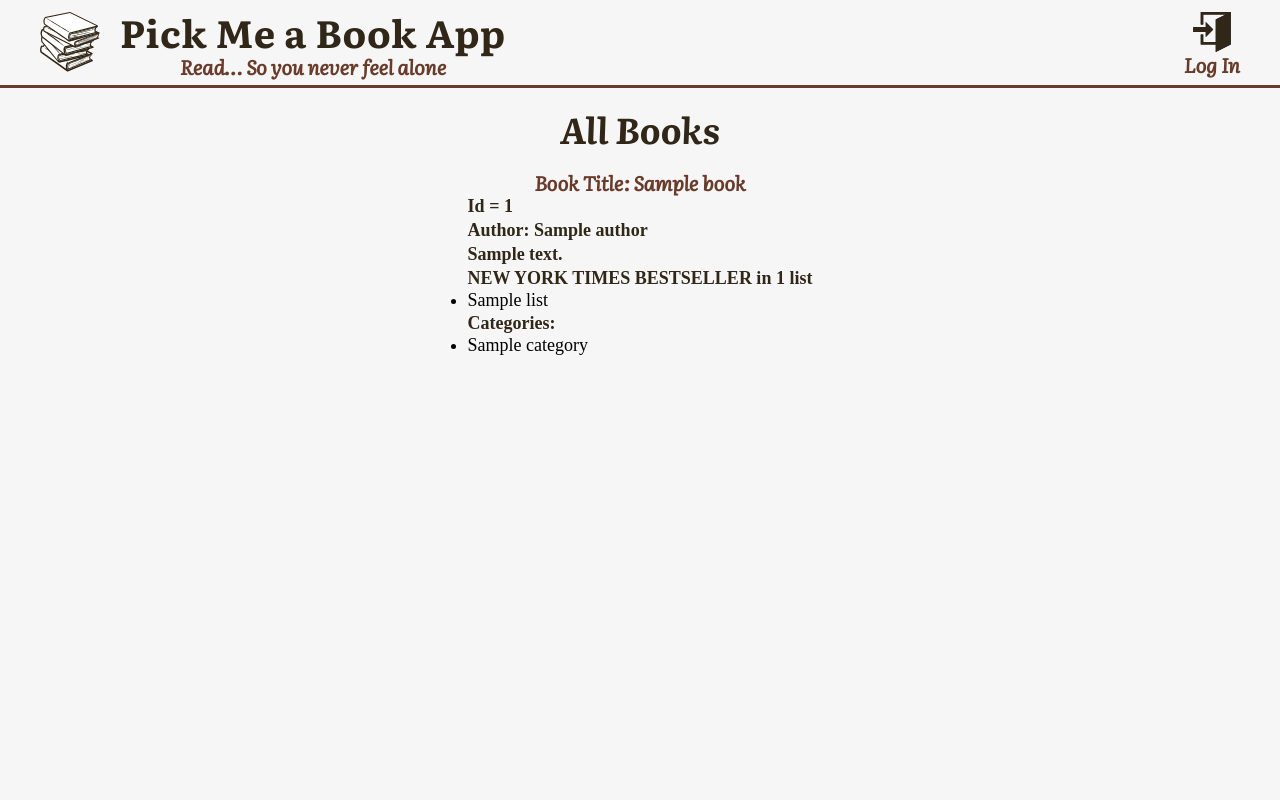
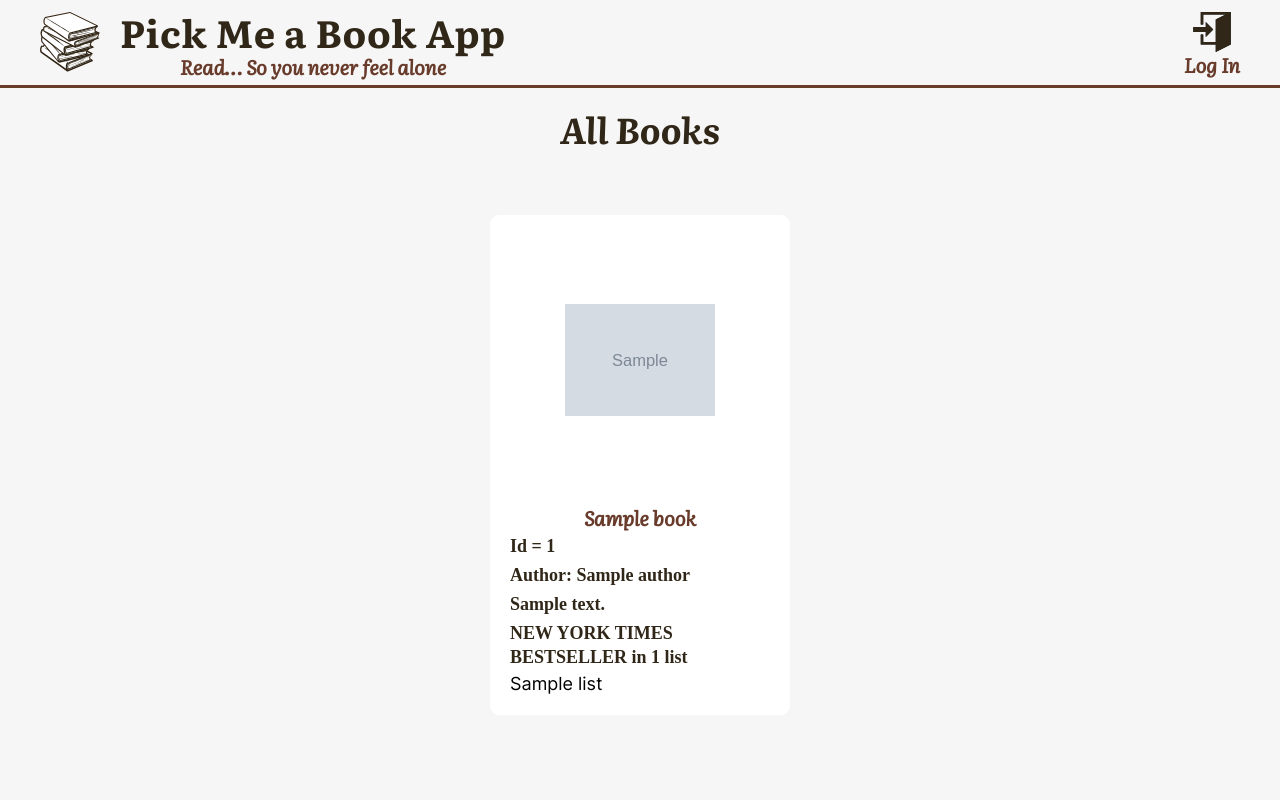
Before and after one commit to ElenaByc/books-app, a Flask app: page /books in a window 1280 px wide. Run offline with Flask 3, Linux system fonts and the light colour scheme; tables that the repository leaves empty hold one stand-in row (values such as "Sample post"); grey boxes marked "Sample" are stand-in pictures; some web fonts are replaced.

Commit message:
style: add styles for books cards

```diff
--- a/static/css/styles.css
+++ b/static/css/styles.css
@@ -46,6 +46,8 @@
 html {
     scroll-behavior: smooth;
     background-color: var(--color-light);
+    font-family: 'Inter';
+    font-style: normal;
     font-size: 18px;
 }
 
@@ -214,7 +216,8 @@ p {
     padding: 10px;
 }
 
-.search-form input[type=text] {
+.search-form input[type=text],
+select {
     padding: 5px;
     width: 300px;
 }
@@ -231,10 +234,57 @@ p {
     width: 100%;
 }
 
-.result-container {
+.search-form input[type="checkbox"] {
+    margin-right: -15px;
+}
+
+.books__cards-container {
+    display: flex;
+    flex-direction: row;
+    flex-wrap: wrap;
+    justify-content: center;
+    column-gap: 45px;
+    row-gap: 45px;
+    flex-shrink: 0;
+
+    width: 90%;
+    padding: 45px;
+}
+
+.card {
     display: flex;
     flex-direction: column;
+    row-gap: 20px;
     align-items: center;
-    row-gap: 30px;
-    padding: 30px;
+    justify-content: flex-start;
+    width: 300px;
+    height: 500px;
+    background-color: var(--color-white);
+    border-radius: 9px;
+    padding: 20px;
 }
+
+.card:hover {
+    /* box-shadow: 0px 2px 35px 14px rgba(13, 13, 13, 0.04); */
+    box-shadow: 0px 0px 20px 10px rgba(13, 13, 13, 0.1);
+    cursor: pointer;
+}
+
+.card_img {
+    flex: 0 0 250px;
+    height: 250px;
+    width: 100%;
+    display: flex;
+    justify-content: center;
+    align-items: center;
+}
+
+.card_img img {
+    width: 150px;
+}
+
+.card_content {
+    display: flex;
+    flex-direction: column;
+    row-gap: 5px;
+}
--- a/templates/all_books.html
+++ b/templates/all_books.html
@@ -8,9 +8,15 @@
 <h2>{{ list_name }}</h2>
 {% endif %}
 
+<div class="books__cards-container">
     {% for book in books %}
-<div>
-    <h3><a href="/books/{{ book.book_id }}">Book Title: {{ book.title }}</a></h3>
+    <div class="card">
+        <div class="card_img">
+            <img src="{{ book.covers[0].cover_url }}" alt="book cover">
+        </div>
+
+        <div class="card_content">
+            <h3><a href="/books/{{ book.book_id }}">{{ book.title }}</a></h3>
             <h4>Id = {{ book.book_id }}</h4>
             <h4>{% if book.authors|length > 1 -%}Authors:
                 {% else %}Author:{% endif %}
@@ -33,18 +39,19 @@
                 {% else -%}
                 list
                 {% endif %}</h4>
-    <ul>
             {% for l in book.lists %}
-        <li>{{ l.list_name }}</li>
+            <div>{{ l.list_name }}</div>
             {% endfor %}
-    </ul>
-    <h4>Categories:</h4>
+            <!-- <h4>Categories:</h4>
             <ul>
                 {% for category in book.categories %}
                 <li>{{ category.category_name }}</li>
                 {% endfor %}
-    </ul>
+            </ul> -->
+        </div>
+
     </div>
 
     {% endfor %}
+</div>
 {% endblock %}
--- a/templates/homepage.html
+++ b/templates/homepage.html
@@ -23,12 +23,12 @@
         </div>
 
         <div>
-            <label for="subject">Subject</label>
-            <input id="subject" type="text" name="subject">
+            <label for="category">Category</label>
+            <input id="category" type="text" name="category">
         </div>
 
         <div>
-            <label for="list">List Name</label>
+            <label for="list">Best Sellers List</label>
             <select name="list" id="list">
                 <option disabled selected value> -- select a list -- </option>
                 {% for l in lists %}
```
Lines whose indentation alone changed are shown as unchanged.
